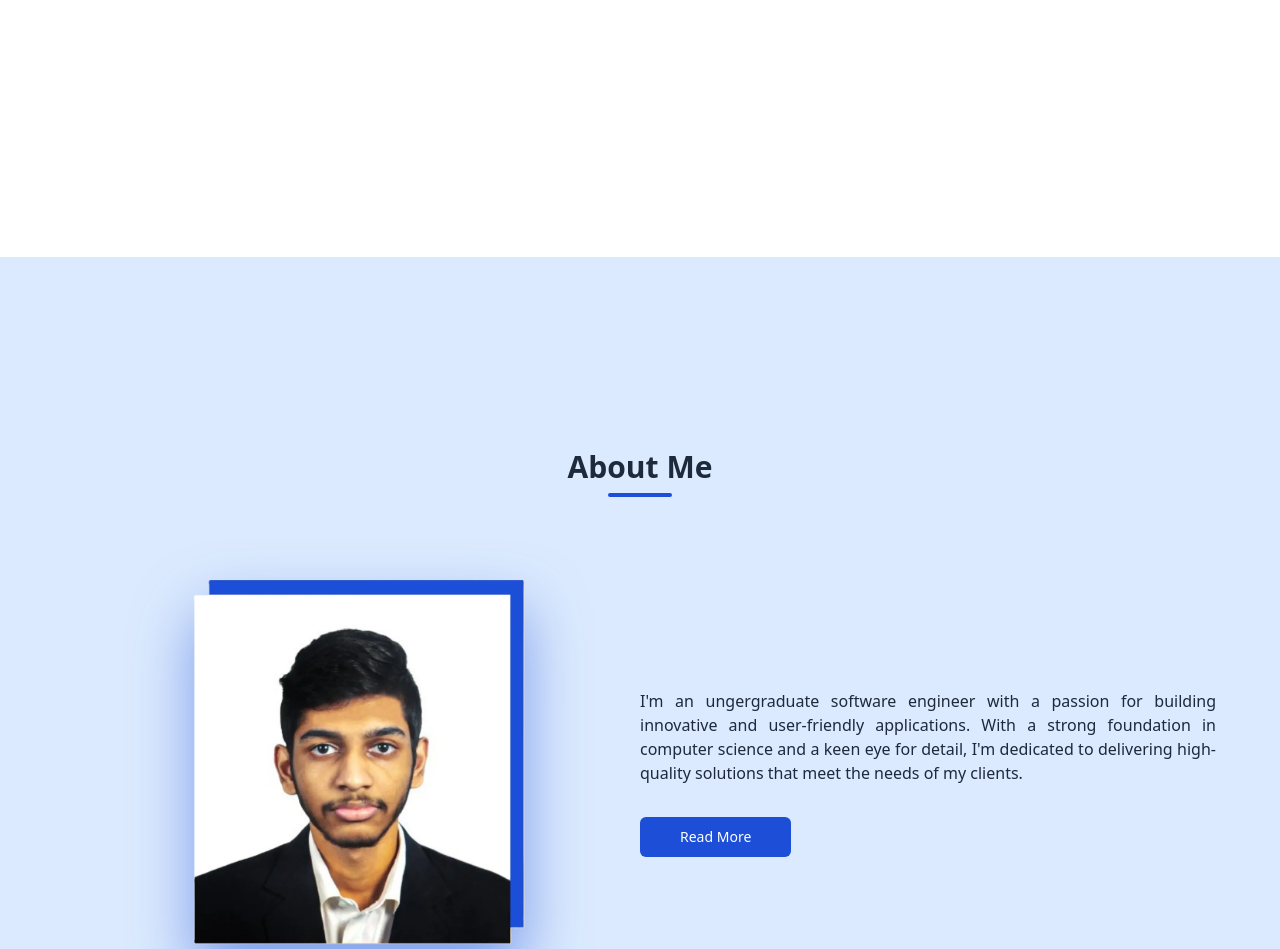
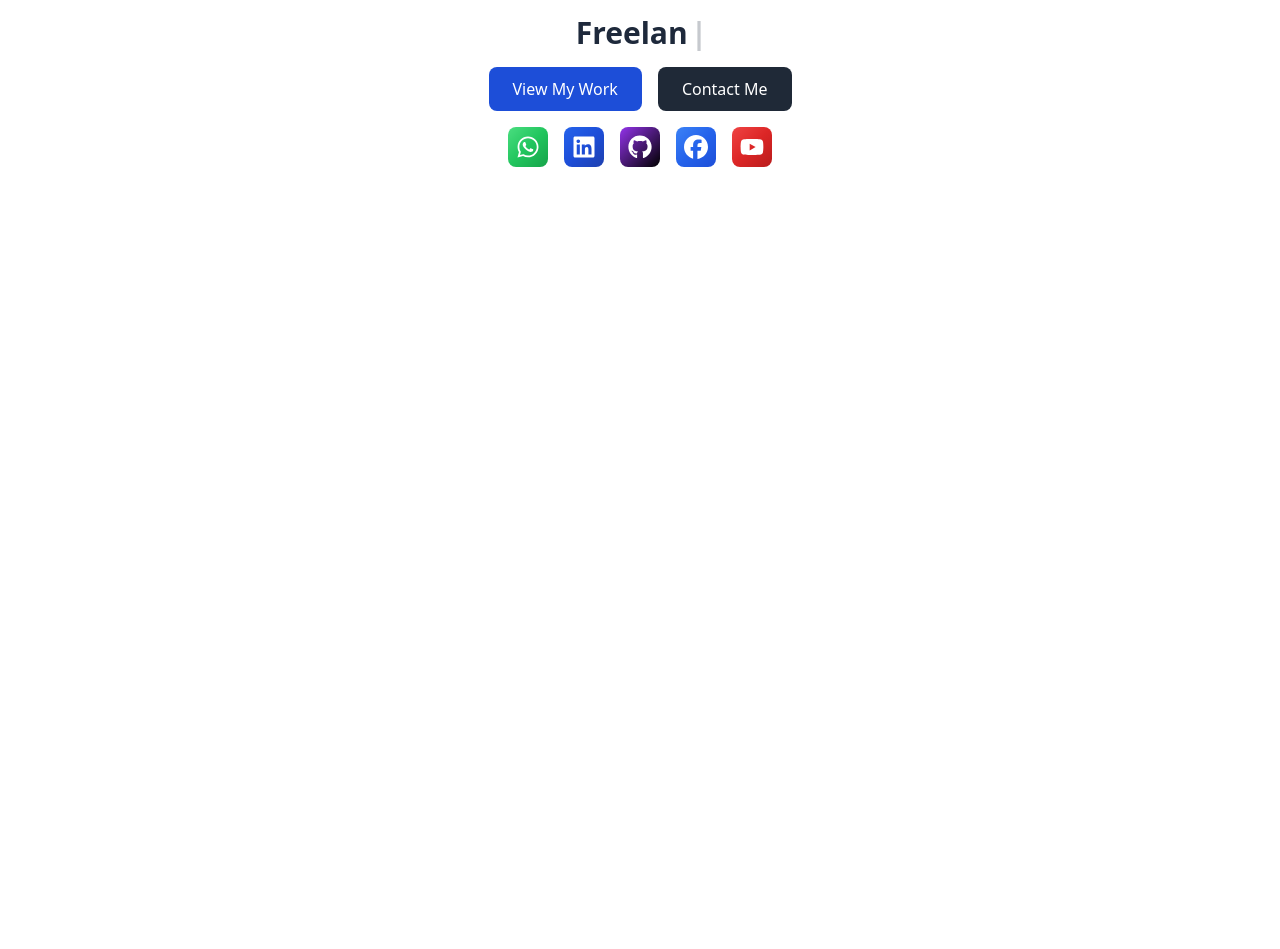
Before and after one commit to DisuraAberathna/Disura-Aberathna, a Next.js app: page / in a window 1280 px wide. Shown: the part 543-1492 px from the top of the page. After the commit the page ends 800 px from the top, so only its background shows below. Built offline with nearby package versions, Linux system fonts and the light colour scheme.

Commit message:
home page ui updated

```diff
--- a/app/page.tsx
+++ b/app/page.tsx
@@ -1,6 +1,12 @@
 "use client";
 
-import { FaFacebook, FaGithub, FaLinkedin, FaWhatsapp } from "react-icons/fa6";
+import {
+  FaFacebook,
+  FaGithub,
+  FaLinkedin,
+  FaWhatsapp,
+  FaYoutube,
+} from "react-icons/fa6";
 import Navbar from "@/app/component/Navbar";
 import { navItems, serivices } from "../data";
 import { Typewriter } from "react-simple-typewriter";
@@ -41,6 +47,13 @@ export const socials = [
     class:
       "bg-gradient-to-br from-blue-500 via-blue-600 to-blue-700 hover:from-blue-400 hover:via-blue-600 hover:to-blue-700 focus:ring-4 focus:outline-none focus:ring-blue-300 dark:focus:ring-blue-800",
   },
+  {
+    name: "YouTube",
+    link: "https://www.youtube.com/@disura_aberathna",
+    icon: <FaYoutube />,
+    class:
+      "bg-gradient-to-br from-red-500 via-red-600 to-red-700 hover:from-red-400 hover:via-red-600 hover:to-red-700 focus:ring-4 focus:outline-none focus:ring-red-300 dark:focus:ring-red-800",
+  },
 ];
 
 export default function Home() {
@@ -72,13 +85,16 @@ export default function Home() {
             <Navbar navItems={navItems} />
             <section className="min-h-screen bg-white dark:bg-gray-900 flex flex-col justify-center items-center">
               <div className="flex flex-col-reverse md:flex-row justify-center">
-                <div className="flex flex-col justify-center gap-4 text-slate-800 dark:text-white w-80 md:w-full">
+                <div className="flex flex-col justify-center items-center gap-4 text-slate-800 dark:text-white w-full">
+                  <div className="border-2 rounded-full dark:border-gray-700">
+                    <img src="/profile.svg" alt="Profile Img" className="rounded-full md:w-72 md:h-72" />
+                  </div>
                   <motion.h1
                     variants={fadeIn("down", 0.2)}
                     initial="hidden"
                     whileInView={"show"}
                     viewport={{ once: false, amount: 0.4 }}
-                    className="text-4xl md:text-5xl"
+                    className="text-4xl"
                   >
                     Hello there!
                   </motion.h1>
@@ -87,7 +103,7 @@ export default function Home() {
                     initial="hidden"
                     whileInView={"show"}
                     viewport={{ once: false, amount: 0.4 }}
-                    className="text-2xl md:text-5xl"
+                    className="text-2xl md:text-4xl"
                   >
                     I&apos;m <b>Disura Aberathna</b>
                   </motion.h1>
@@ -96,7 +112,7 @@ export default function Home() {
                     initial="hidden"
                     whileInView={"show"}
                     viewport={{ once: false, amount: 0.4 }}
-                    className="text-sm md:text-2xl"
+                    className="text-sm md:text-2xl text-center px-5 md:px-0 md:max-w-5xl"
                   >
                     An undergraduate software engineer with a passion for
                     building innovative solutions.
@@ -106,19 +122,21 @@ export default function Home() {
                     initial="hidden"
                     whileInView={"show"}
                     viewport={{ once: false, amount: 0.4 }}
-                    className="text-sm md:text-3xl font-semibold"
+                    className="text-xl md:text-3xl font-semibold"
                   >
                     <Typewriter
                       words={[
-                        "Full-Stack Web Application Developer",
+                        "Freelancer",
+                        "Web Designer",
+                        "Web Developer",
+                        "Software Developer",
                         "Mobile Application Developer",
-                        "Software Application Developer",
                       ]}
                       loop={true}
                       cursor
-                      typeSpeed={100}
-                      deleteSpeed={70}
-                      delaySpeed={1000}
+                      typeSpeed={150}
+                      deleteSpeed={120}
+                      delaySpeed={1500}
                     />
                   </motion.h2>
                   <motion.div
@@ -126,7 +144,27 @@ export default function Home() {
                     initial="hidden"
                     whileInView={"show"}
                     viewport={{ once: false, amount: 0.4 }}
-                    className="flex gap-4 w-full"
+                    className="flex justify-center gap-4 w-full"
+                    >
+                    <Link
+                      href="/portfolio"
+                      className="text-white bg-blue-700 hover:bg-blue-800 focus:ring-4 focus:outline-none focus:ring-blue-300 rounded-lg text-base px-4 py-1.5 md:px-6 md:py-2.5 dark:bg-blue-600 dark:hover:bg-blue-700 dark:focus:ring-blue-800"
+                    >
+                      View My Work
+                    </Link>
+                    <Link
+                      href="/contact"
+                      className="text-white bg-gray-800 hover:bg-gray-900 focus:outline-none focus:ring-4 focus:ring-gray-300 rounded-lg text-base px-4 py-1.5 md:px-6 md:py-2.5 dark:bg-gray-800 dark:hover:bg-gray-700 dark:focus:ring-gray-700 dark:border-gray-700"
+                    >
+                      Contact Me
+                    </Link>
+                  </motion.div>
+                  <motion.div
+                    variants={fadeIn("down", 0.8)}
+                    initial="hidden"
+                    whileInView={"show"}
+                    viewport={{ once: false, amount: 0.4 }}
+                    className="flex justify-center gap-4 w-full"
                   >
                     {socials.map((social, idx) => {
                       return (
@@ -144,67 +182,7 @@ export default function Home() {
                 </div>
               </div>
             </section>
-            <section className="bg-blue-100 dark:bg-black">
-              <div className="md:py-48 py-24 flex flex-col justify-evenly items-center">
-                <motion.div
-                  variants={fadeIn("down", 0.2)}
-                  initial="hidden"
-                  whileInView={"show"}
-                  viewport={{ once: false, amount: 0.4 }}
-                  className="flex flex-col items-center w-full"
-                >
-                  <h2 className="text-3xl font-semibold text-slate-800 dark:text-white">
-                    About Me
-                  </h2>
-                  <hr className="w-[20%] md:w-[5%] border-blue-700 border-2 rounded-full mt-2" />
-                </motion.div>
-                <div className="grid md:grid-cols-2 gap-y-5 px-6 pb-20 md:pb-0 mt-14">
-                  <motion.div
-                    variants={fadeIn("right", 0.2)}
-                    initial="hidden"
-                    whileInView={"show"}
-                    viewport={{ once: false, amount: 0.4 }}
-                    className="flex justify-center items-center"
-                  >
-                    <img
-                      src="/profile.webp"
-                      className="md:h-full md:w-[26rem] w-64 h-64 drop-shadow-[0_30px_30px_rgba(29,78,216,0.5)] dark:drop-shadow-[0_30px_30px_rgba(250,250,250,0.5)] hover:drop-shadow-[0_30px_30px_rgba(250,204,21,0.5)] dark:hover:drop-shadow-[0_30px_30px_rgba(250,204,21,0.5)] transform duration-500"
-                      alt="profile"
-                    />
-                  </motion.div>
-                  <div className="text-slate-800 dark:text-white w-full flex flex-col justify-center">
-                    <motion.p
-                      variants={fadeIn("left", 0.2)}
-                      initial="hidden"
-                      whileInView={"show"}
-                      viewport={{ once: false, amount: 0.4 }}
-                      className="text-justify max-w-lg lg:max-w-xl my-6"
-                    >
-                      I&apos;m an ungergraduate software engineer with a passion
-                      for building innovative and user-friendly applications.
-                      With a strong foundation in computer science and a keen
-                      eye for detail, I&apos;m dedicated to delivering
-                      high-quality solutions that meet the needs of my clients.
-                    </motion.p>
-                    <motion.div
-                      variants={fadeIn("left", 0.4)}
-                      initial="hidden"
-                      whileInView={"show"}
-                      viewport={{ once: false, amount: 0.4 }}
-                      className="pb-2 md:pt-2 md:pb-0 flex justify-center md:justify-start"
-                    >
-                      <Link
-                        href="/about"
-                        className="text-white bg-blue-700 flex items-center gap-2 hover:bg-blue-800 focus:ring-2 focus:outline-none focus:ring-blue-300 font-medium rounded-md text-sm md:px-10 px-6 py-2.5 text-center dark:bg-blue-600 dark:hover:bg-blue-700 dark:focus:ring-blue-800"
-                      >
-                        Read More
-                      </Link>
-                    </motion.div>
-                  </div>
-                </div>
-              </div>
-            </section>
-            <section className="bg-white dark:bg-gray-900">
+            {/* <section className="bg-white dark:bg-gray-900">
               <div className="py-32 flex flex-col justify-evenly items-center">
                 <motion.div
                   variants={fadeIn("down", 0.2)}
@@ -222,8 +200,7 @@ export default function Home() {
                   <HoverEffect items={serivices} />
                 </div>
               </div>
-            </section>
-            <Footer />
+            </section> */}
           </div>
         </main>
       )}
```
Also changed, not shown: public/profile.svg (added).
